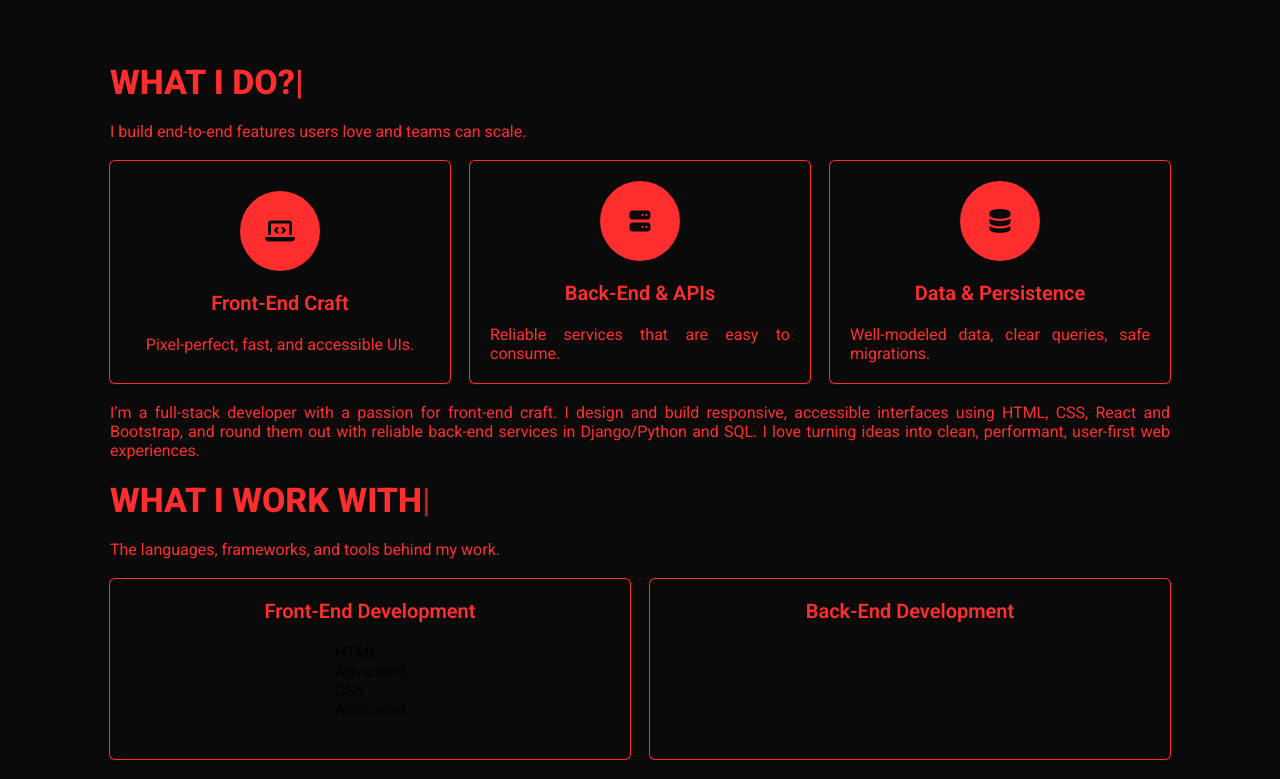
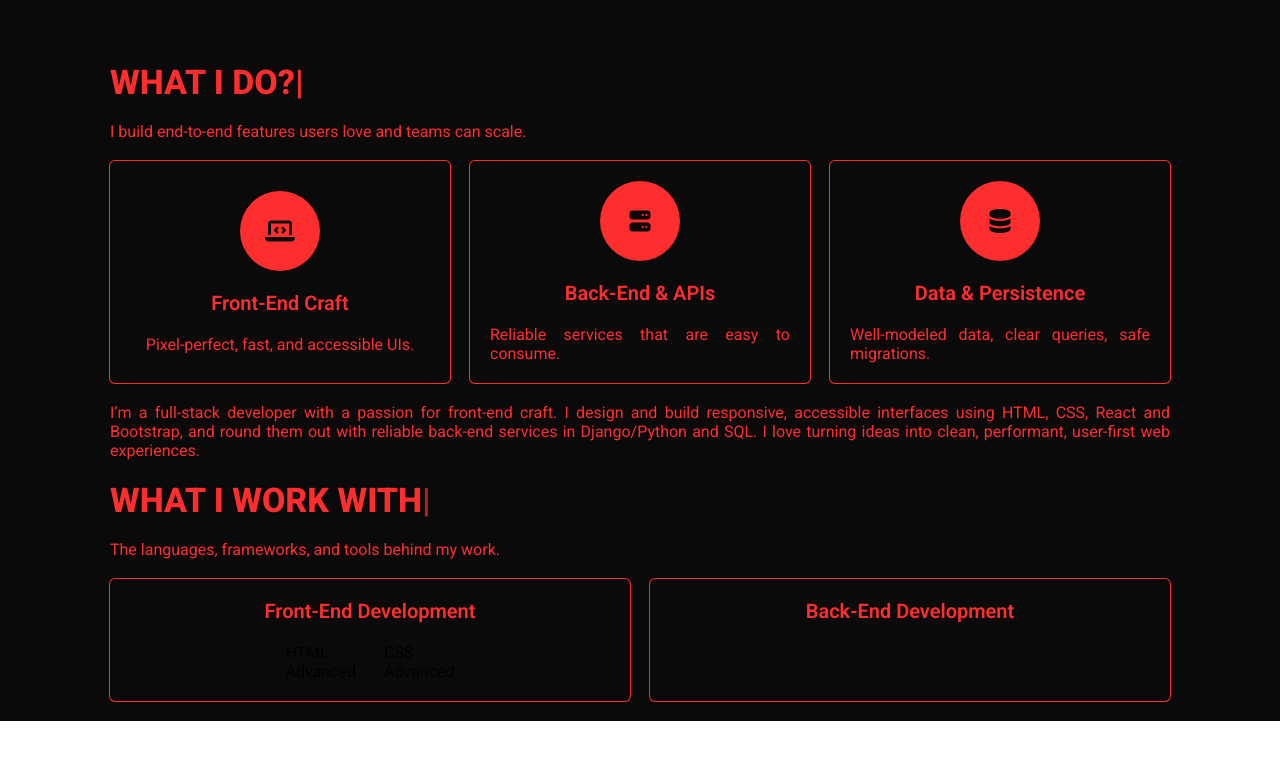
Before and after one commit to Blessen25/Portfolio_BVM, a React (Vite) app in the folder frontend/portfolio/: page / in a window 1280 px wide. Shown: the part 578-1357 px from the top of the page. After the commit the page ends 1299 px from the top, so only its background shows below. Built offline with nearby package versions, Linux system fonts and the light colour scheme.

Commit message:
Commited Changes

```diff
--- a/frontend/portfolio/src/components/extras.css
+++ b/frontend/portfolio/src/components/extras.css
@@ -62,13 +62,16 @@
     display: flex;
     flex-direction: column;
     align-items: center;
+    gap: 20px;
 }
 
 .skill-gridcard {
 
     display: grid;
-    padding: 20px;
-    column-gap: 20px;
+    grid-template-columns: repeat(2, minmax(0,1fr));
+    gap: 14px 28px;
+    justify-content: center;
+
 }
 
 @media screen and (max-width: 991px) {
```
